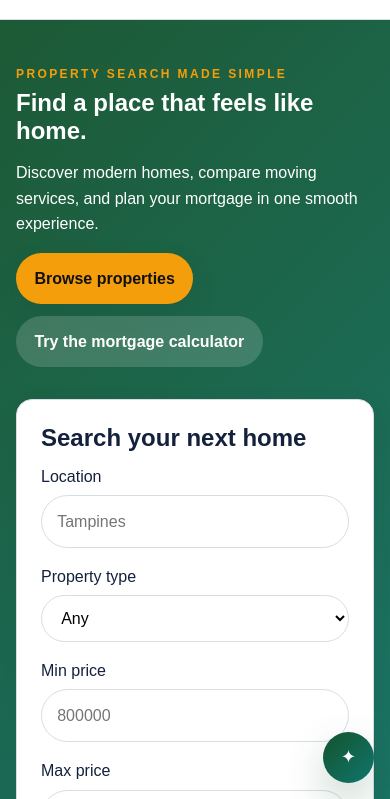
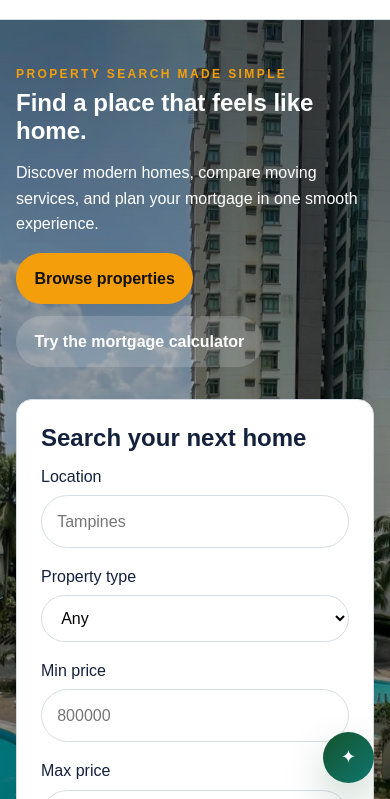
Before and after one commit to Isaakiya/MoveEase-SG, a website: page index.html in a window 390 px wide. Shown: the part 45-844 px from the top of the page. Drawn offline with Linux system fonts and the light colour scheme; no server answers.

Commit message:
Replace website

```diff
--- a/app.js
+++ b/app.js
@@ -1314,10 +1314,96 @@ function attachFavouriteHandlers(container) {
   });
 }
 
+function initHeroSlideshow() {
+  const slideshow = document.querySelector(".hero__bg");
+  const slides = Array.from(slideshow?.querySelectorAll(".hero__bg-slide") || []);
+
+  if (!slideshow || !slides.length) {
+    return null;
+  }
+
+  let currentIndex = 0;
+  let intervalId = null;
+  let isVisible = true;
+
+  const setActiveSlide = (index) => {
+    slides.forEach((slide, slideIndex) => {
+      slide.classList.toggle("hero__bg-slide--active", slideIndex === index);
+    });
+  };
+
+  const preloadSlide = (index) => {
+    const slide = slides[index];
+    if (!slide) {
+      return;
+    }
+
+    const src = slide.getAttribute("data-src") || slide.getAttribute("src") || "";
+    if (!src) {
+      return;
+    }
+
+    if (!slide.getAttribute("src")) {
+      slide.setAttribute("src", src);
+    }
+
+    const img = new Image();
+    img.src = src;
+  };
+
+  const startRotation = () => {
+    if (intervalId !== null) {
+      return;
+    }
+
+    intervalId = window.setInterval(() => {
+      currentIndex = (currentIndex + 1) % slides.length;
+      setActiveSlide(currentIndex);
+    }, 6000);
+  };
+
+  const stopRotation = () => {
+    if (intervalId !== null) {
+      window.clearInterval(intervalId);
+      intervalId = null;
+    }
+  };
+
+  const handleVisibilityChange = () => {
+    if (document.hidden) {
+      isVisible = false;
+      stopRotation();
+      return;
+    }
+
+    isVisible = true;
+    if (slides.length > 1) {
+      startRotation();
+    }
+  };
+
+  preloadSlide(currentIndex);
+  setActiveSlide(currentIndex);
+
+  if (slides.length > 1) {
+    startRotation();
+  }
+
+  document.addEventListener("visibilitychange", handleVisibilityChange);
+
+  return {
+    stop: stopRotation,
+    start: startRotation,
+    setActiveSlide
+  };
+}
+
 async function initHomePage() {
   const container = document.getElementById("featured-properties");
   const loading = document.getElementById("loading-state");
   const error = document.getElementById("error-state");
+
+  initHeroSlideshow();
 
   if (!container) {
     return;
--- a/index.html
+++ b/index.html
@@ -24,7 +24,15 @@
     </header>
 
     <main id="main-content">
-      <section class="hero">
+      <section class="hero" aria-label="Featured properties hero">
+        <div class="hero__bg" aria-hidden="true">
+          <img class="hero__bg-slide hero__bg-slide--active" src="images/homepage/Windermere.jpg" data-src="images/homepage/Windermere.jpg" alt="" aria-hidden="true" />
+          <img class="hero__bg-slide" src="images/homepage/Sky@eleven.jpg" data-src="images/homepage/Sky@eleven.jpg" alt="" aria-hidden="true" />
+          <img class="hero__bg-slide" src="images/homepage/Katong_shophouse.jpg" data-src="images/homepage/Katong_shophouse.jpg" alt="" aria-hidden="true" />
+          <img class="hero__bg-slide" src="images/homepage/Bishan_HDB.jpg" data-src="images/homepage/Bishan_HDB.jpg" alt="" aria-hidden="true" />
+          <img class="hero__bg-slide" src="images/homepage/Angmokio_HDB.jpg" data-src="images/homepage/Angmokio_HDB.jpg" alt="" aria-hidden="true" />
+        </div>
+        <div class="hero__overlay" aria-hidden="true"></div>
         <div class="container hero__grid">
           <div class="hero__content">
             <p class="eyebrow">Property search made simple</p>
--- a/package.json
+++ b/package.json
@@ -3,6 +3,6 @@
   "version": "1.0.0",
   "private": true,
   "scripts": {
-    "start": "python -m http.server 8000"
+    "start": "python -m http.server 3000"
   }
 }
--- a/style.css
+++ b/style.css
@@ -135,16 +135,94 @@ select:focus-visible {
 }
 
 .hero {
-  padding: 4rem 0 3rem;
-  background: linear-gradient(135deg, rgba(20, 83, 45, 0.96), rgba(15, 118, 110, 0.95));
+  position: relative;
+  overflow: hidden;
+  min-height: 100vh;
+  padding: 5rem 0 3rem;
   color: white;
+  display: flex;
+  align-items: center;
+  background-color: var(--color-primary-dark);
+}
+
+.hero__bg,
+.hero__overlay {
+  position: absolute;
+  inset: 0;
+  pointer-events: none;
+}
+
+.hero__bg {
+  z-index: 0;
+}
+
+.hero__bg-slide {
+  position: absolute;
+  inset: 0;
+  width: 100%;
+  height: 100%;
+  object-fit: cover;
+  display: block;
+  opacity: 0;
+  transform: scale(1);
+  transition: opacity 1.2s ease-in-out;
+  will-change: opacity, transform;
+  filter: brightness(0.82) saturate(1.03);
+}
+
+.hero__bg-slide--active {
+  opacity: 1;
+  animation: kenBurns 6s ease-in-out forwards;
+}
+
+.hero__overlay {
+  z-index: 1;
+  background: linear-gradient(180deg, rgba(0, 0, 0, 0.45) 0%, rgba(0, 0, 0, 0.15) 35%, rgba(0, 0, 0, 0.45) 100%);
 }
 
 .hero__grid {
+  position: relative;
+  z-index: 2;
   display: grid;
   gap: 2rem;
   align-items: center;
   grid-template-columns: 1.1fr 0.9fr;
+}
+
+.hero__content,
+.hero__panel {
+  position: relative;
+  z-index: 2;
+}
+
+@media (max-width: 900px) {
+  .hero {
+    min-height: auto;
+    padding: 3rem 0 2.5rem;
+  }
+
+  .hero__grid {
+    grid-template-columns: 1fr;
+  }
+}
+
+@media (max-width: 640px) {
+  .hero {
+    padding: 2.5rem 0 2rem;
+  }
+
+  .hero__panel {
+    padding: 1.25rem;
+  }
+}
+
+@keyframes kenBurns {
+  from {
+    transform: scale(1);
+  }
+  to {
+    transform: scale(1.05);
+  }
 }
 
 .eyebrow {
```
Also changed, not shown: .github/ImagePlan.md (added), images/homepage/Bishan_HDB.jpg (added), images/homepage/Katong_shophouse.jpg (added), images/homepage/Sky@eleven.jpg (added), images/homepage/Windermere.jpg (added), 1 other file.
